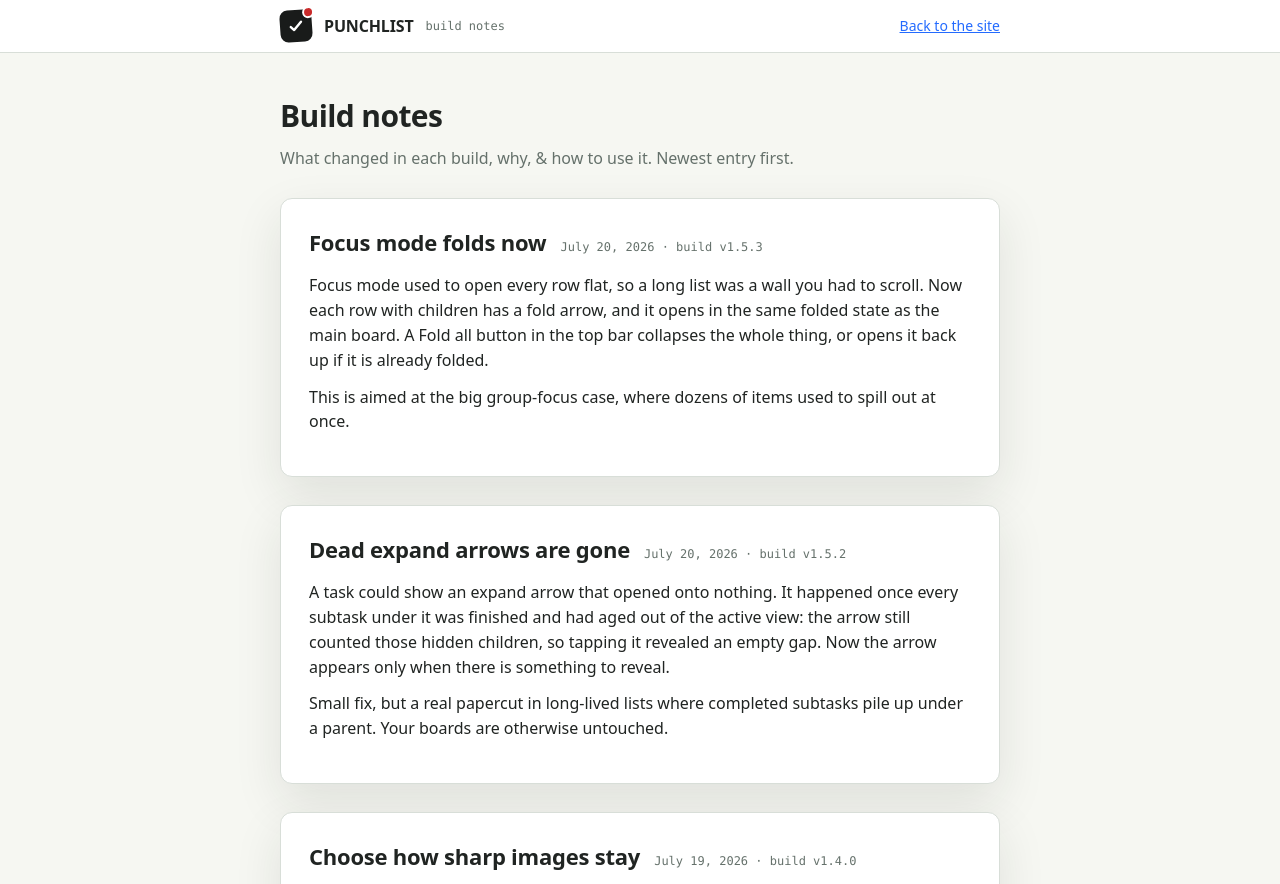
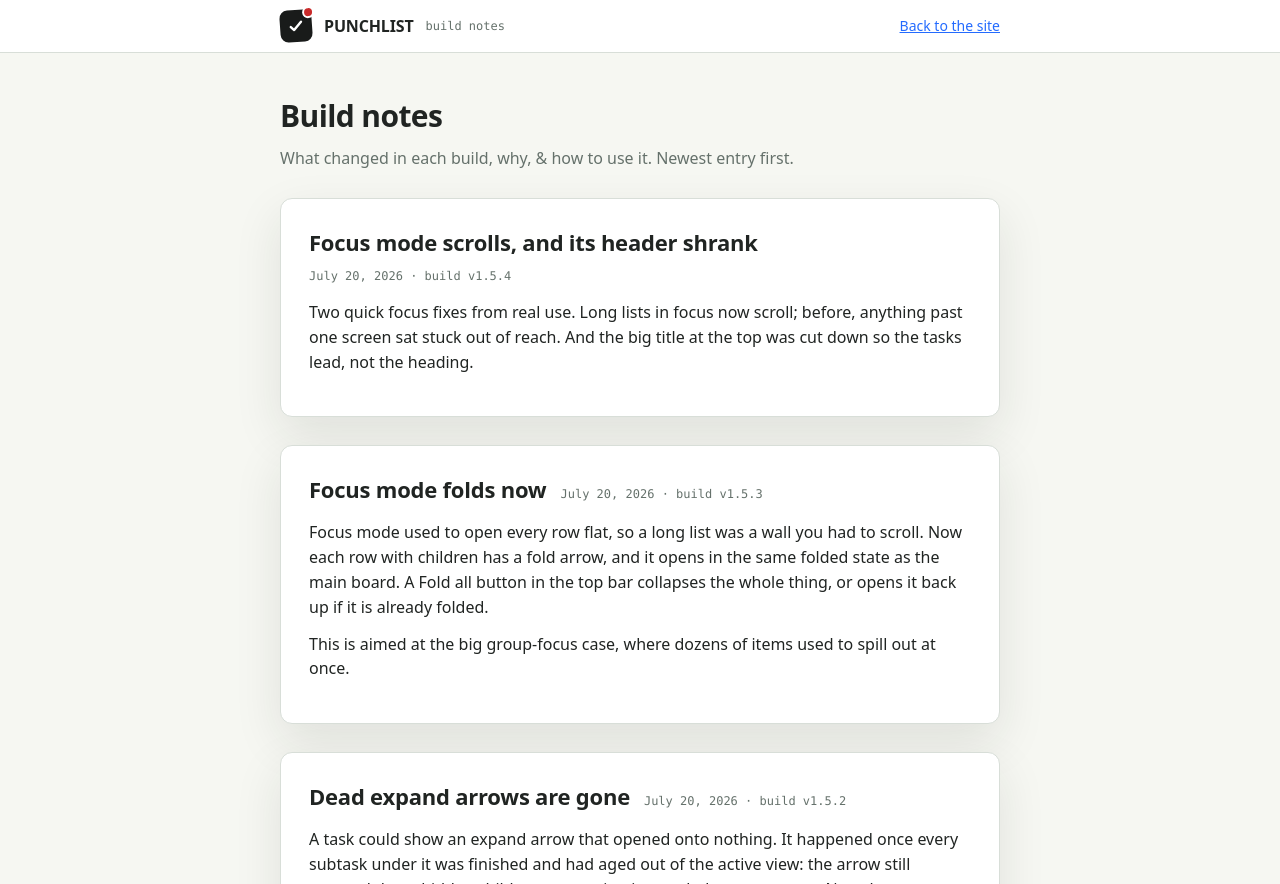
Before and after one commit to evrenucar/punchlist_app, a plain HTML site: page website/notes.html in a window 1280 px wide. Shown: the top 884 px of the page. Drawn offline with Linux system fonts and the light colour scheme.

Commit message:
docs(notes): v1.5.4 build note for focus scroll + smaller header
Co-Authored-By: Claude Opus 4.8 (1M context) <noreply@anthropic.com>

```diff
--- a/website/notes.html
+++ b/website/notes.html
@@ -287,6 +287,14 @@
 
     <article>
       <header>
+        <h2>Focus mode scrolls, and its header shrank</h2>
+        <span class="entry-date">July 20, 2026 · build v1.5.4</span>
+      </header>
+      <p>Two quick focus fixes from real use. Long lists in focus now scroll; before, anything past one screen sat stuck out of reach. And the big title at the top was cut down so the tasks lead, not the heading.</p>
+    </article>
+
+    <article>
+      <header>
         <h2>Focus mode folds now</h2>
         <span class="entry-date">July 20, 2026 · build v1.5.3</span>
       </header>
```
